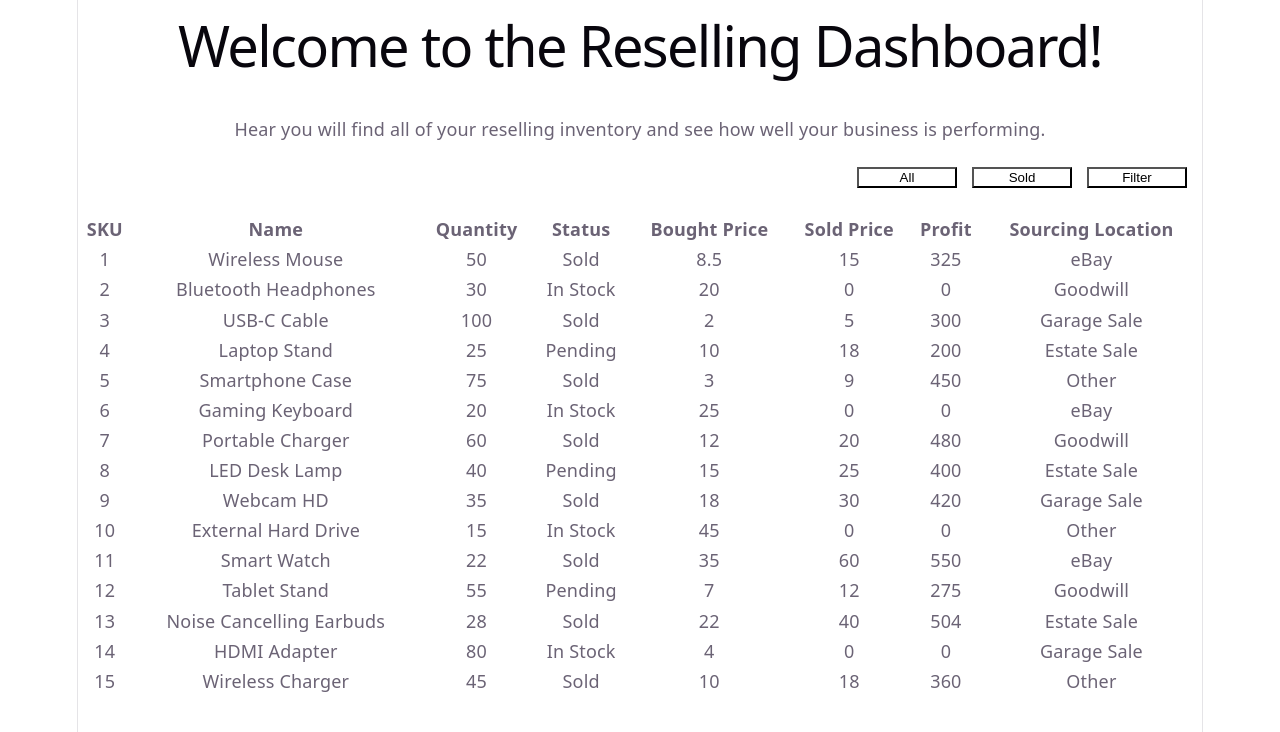
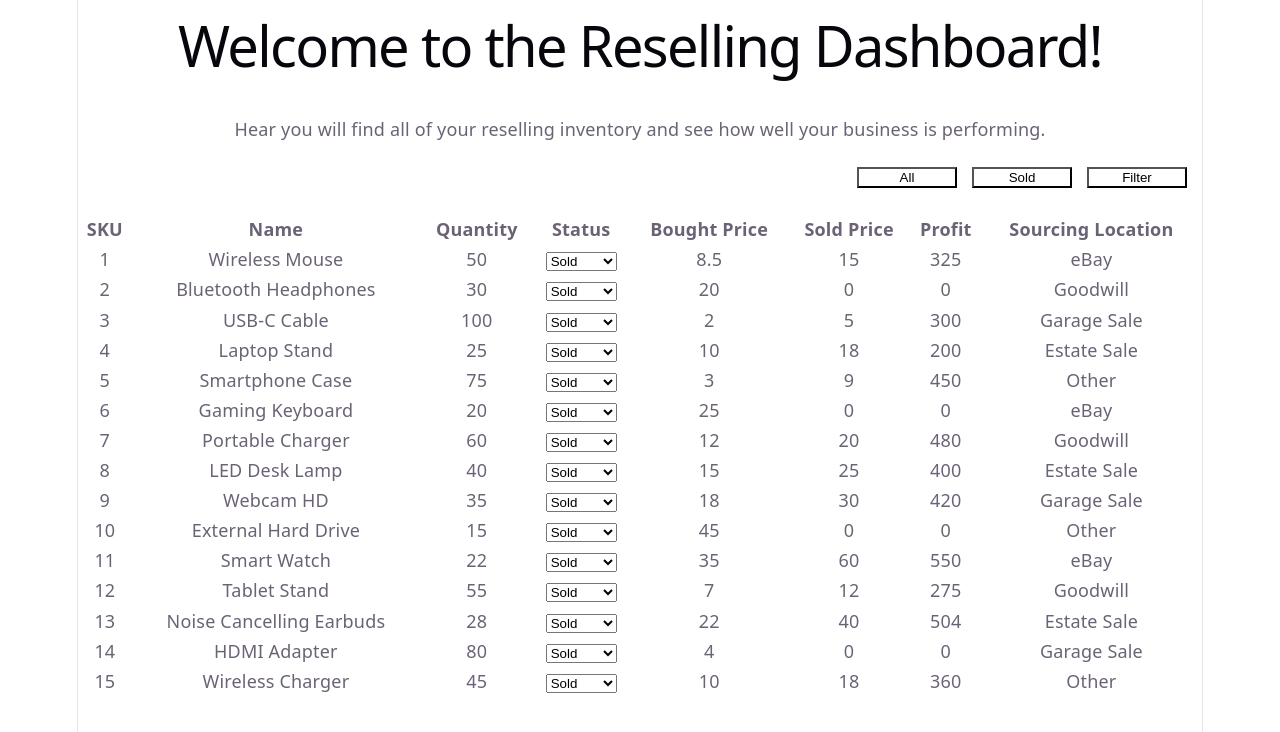
Before and after one commit to bhawk3/Reselling-Dash, a React (Vite) app: page / in a window 1280 px wide. Shown: the top 732 px of the page. Built offline with nearby package versions, Linux system fonts and the light colour scheme.

Commit message:
Working on setting up <select> functionality

```diff
--- a/src/App.jsx
+++ b/src/App.jsx
@@ -20,7 +20,7 @@ function App() {
 			.catch((error) => console.log("Error fetching data", error));
 	});
 
-	//Handling Status updates. This might not be the file for this idk
+	//Handling Status updates. This might not be the file for this idk. Maybe do step 1 in here then pass it down to inventory data
 	/*
 		1) Create a function that maps over the current state so it creates a new array.
 			1A) Use the Id to verify its the right item
@@ -30,10 +30,21 @@ function App() {
 			In the onChange might need to add 2 parameters the item.Id and e.target.value but thats tbd
 	*/
 
+	const handleStatusChange = (id, newStatus) => {
+		setItem((prevItem) => {
+			console.log(prevItem);
+
+			prevItem.map((products) => {
+				//console.log(products);
+				products.Id === id ? { ...products, Status: newStatus } : products;
+			});
+		});
+	};
+
 	return (
 		<>
 			<Header />
-			<InventoryManager item={item} />
+			<InventoryManager handleStatus={handleStatusChange} item={item} />
 		</>
 	);
 }
--- a/src/components/InventoryData.jsx
+++ b/src/components/InventoryData.jsx
@@ -1,5 +1,5 @@
 //This is going to contain all of the <tr> data
-export default function InventoryData({ item }) {
+export default function InventoryData({ item, handleStatus }) {
 	//This is where we will be mapping through the data and creating a new table row for each item in the inventory
 
 	// Show loading message if data hasn't loaded yet
@@ -18,7 +18,13 @@ export default function InventoryData({ item }) {
 					<td>{singleItem.Id}</td>
 					<td>{singleItem.Name}</td>
 					<td>{singleItem.Quantity}</td>
-					<td>{singleItem.Status}</td>
+					<td>
+						<select key={singleItem.Id} onChange={(e) => handleStatus(singleItem.id, e.target.value)}>
+							<option value="Sold">Sold</option>
+							<option value="In Stock">In Stock</option>
+							<option value="Pending">Pending</option>
+						</select>
+					</td>
 					<td>{singleItem["Bought Price"]}</td>
 					<td>{singleItem["Sold Price"]}</td>
 					<td>{singleItem.Profit}</td>
--- a/src/components/InventoryManager.jsx
+++ b/src/components/InventoryManager.jsx
@@ -2,7 +2,7 @@
 import InventoryData from "./InventoryData";
 import Navbar from "./Navbar";
 
-export default function InventoryManager({ item }) {
+export default function InventoryManager({ item, handleStatus }) {
 	return (
 		<>
 			<Navbar />
@@ -20,7 +20,7 @@ export default function InventoryManager({ item }) {
 					</tr>
 				</thead>
 				<tbody>
-					<InventoryData item={item} />
+					<InventoryData handleStatus={handleStatus} item={item} />
 				</tbody>
 			</table>
 		</>
```
